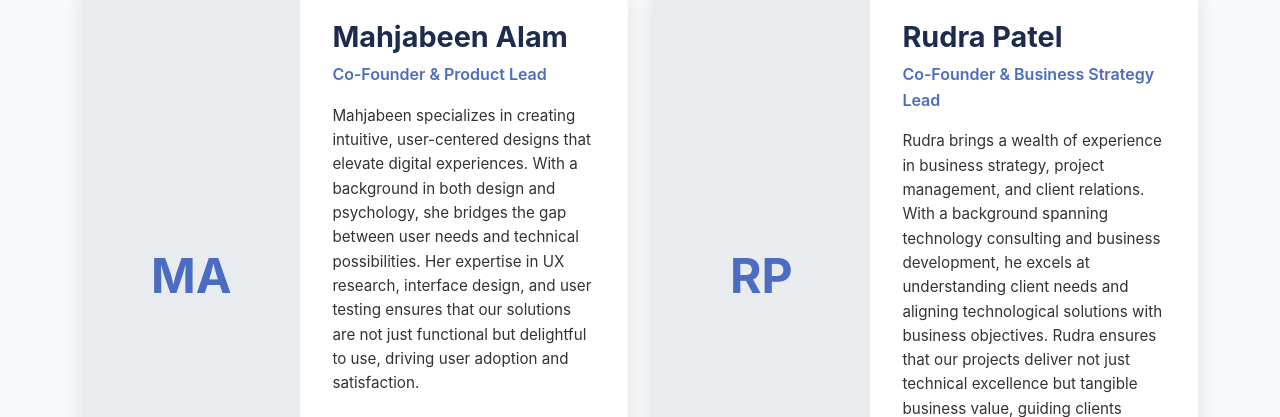
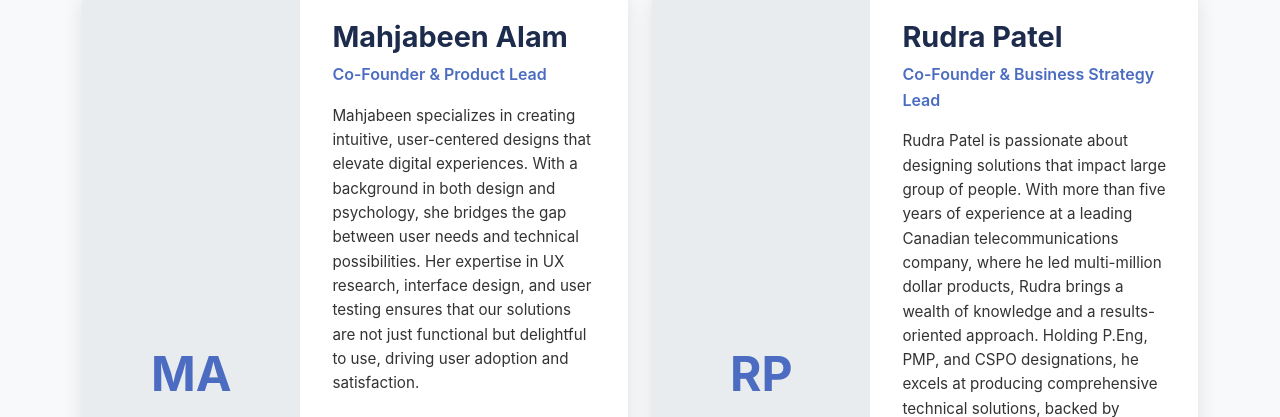
Before and after one commit to peleeconsulting/company-portal, a website built with webpack: page src/team.html in a window 1280 px wide. Shown: the part 1250-1667 px from the top of the page. Built offline with nearby package versions, Linux system fonts and the light colour scheme.

Commit message:
Update team.html

```diff
--- a/src/team.html
+++ b/src/team.html
@@ -109,7 +109,7 @@
               <div class="team-content">
                 <h2 class="member-name">Rudra Patel</h2>
                 <p class="member-position">Co-Founder & Business Strategy Lead</p>
-                <p class="member-bio">Rudra brings a wealth of experience in business strategy, project management, and client relations. With a background spanning technology consulting and business development, he excels at understanding client needs and aligning technological solutions with business objectives. Rudra ensures that our projects deliver not just technical excellence but tangible business value, guiding clients through digital transformation with confidence.</p>
+                <p class="member-bio">Rudra Patel is passionate about designing solutions that impact large group of people. With more than five years of experience at a leading Canadian telecommunications company, where he led multi-million dollar products, Rudra brings a wealth of knowledge and a results-oriented approach. Holding P.Eng, PMP, and CSPO designations, he excels at producing comprehensive technical solutions, backed by quantifiable metrics, to meet client challenges. Rudra's strong leadership qualities facilitate a deep understanding of the people and businesses he partners with. Furthermore, his experience with the latest cutting-edge technologies positions him to create innovative and leading-edge solutions for every person he has worked for.</p>
                 <div class="member-social">
                   <a href="#" class="social-link"><i class="fab fa-linkedin"></i></a>
                   <a href="#" class="social-link"><i class="fab fa-twitter"></i></a>
```
